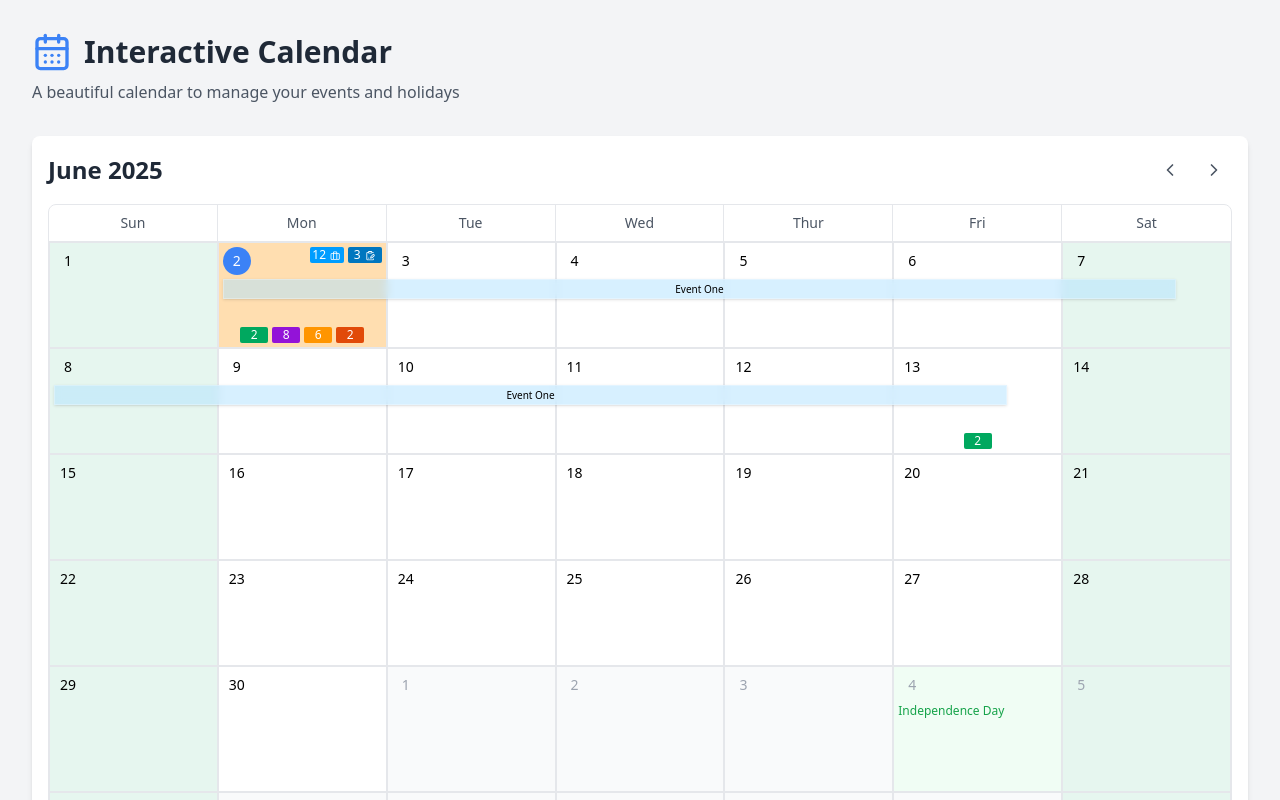
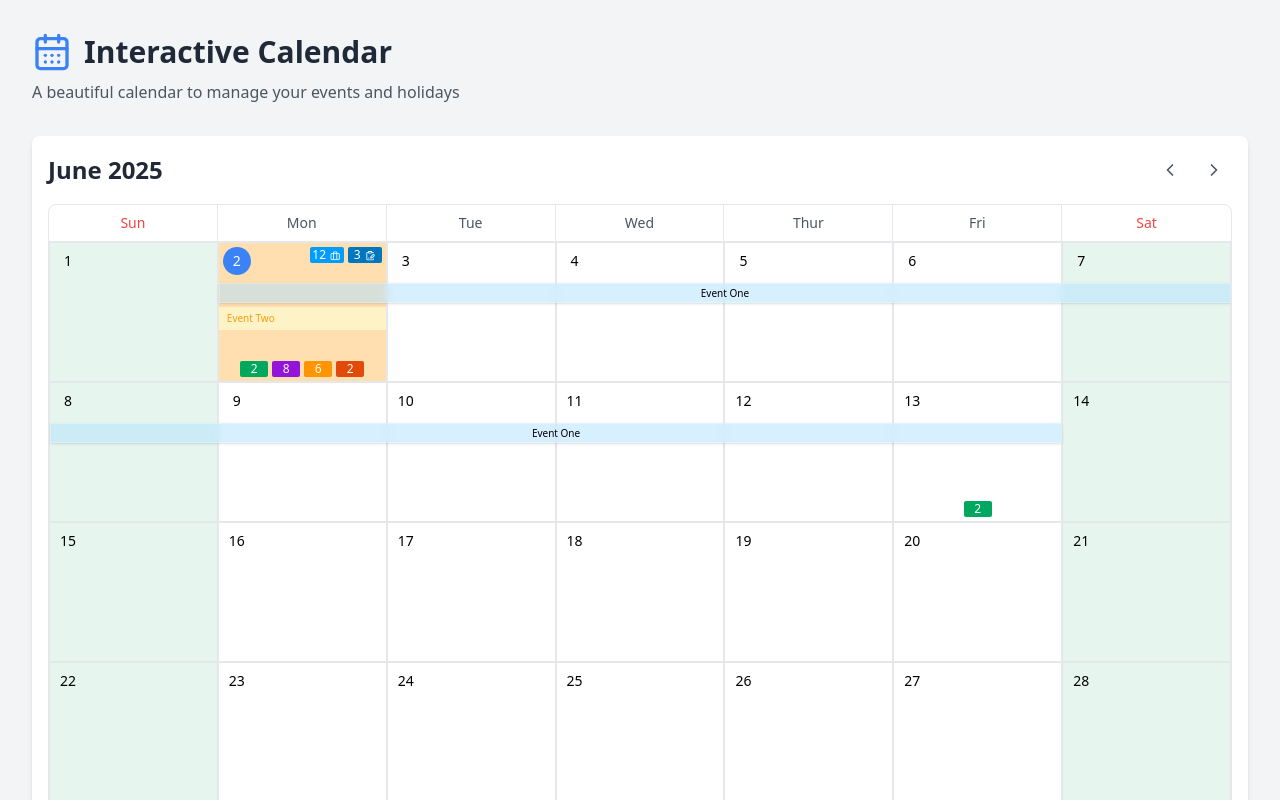
Before and after one commit to rojandahal/event-calendar-component, a React (Vite) app: page / in a window 1280 px wide. Shown: the top 800 px of the page. Built offline with nearby package versions, Linux system fonts and the light colour scheme.

Commit message:
fix: event width fix

```diff
--- a/src/App.tsx
+++ b/src/App.tsx
@@ -24,6 +24,8 @@ function App() {
             badges={badges}
             holidays={holidays}
             topBadges={topBadge}
+            isWeekend={true}
+            weekendDays={[0, 6]} // Sun = 0 to Sat = 6
           />
         </main>
 
--- a/src/components/BadgeIndicator.tsx
+++ b/src/components/BadgeIndicator.tsx
@@ -14,7 +14,6 @@ const BadgeIndicator: React.FC<BadgeIndicatorProps> = ({
   count
 }) => {
   const categoryColor = getCategoryColor(category);
-  console.log("category", category);
   return (
     <div
       key={id}
--- a/src/components/Calendar.tsx
+++ b/src/components/Calendar.tsx
@@ -11,6 +11,8 @@ interface CalendarProps {
   badges: Badge[];
   topBadges: TopBadge[];
   holidays: Holiday[];
+  isWeekend: boolean;
+  weekendDays: number[];
   initialDate?: Date;
 }
 
@@ -19,6 +21,8 @@ const Calendar: React.FC<CalendarProps> = ({
   badges,
   topBadges,
   holidays,
+  isWeekend,
+  weekendDays,
   initialDate = new Date()
 }) => {
   const [currentDate, setCurrentDate] = useState<Date>(initialDate);
@@ -32,7 +36,9 @@ const Calendar: React.FC<CalendarProps> = ({
   const calendarDays = generateCalendarDays(
     currentYear,
     currentMonth,
-    holidays
+    holidays,
+    isWeekend,
+    weekendDays
   );
 
   // Handle month navigation
@@ -46,6 +52,7 @@ const Calendar: React.FC<CalendarProps> = ({
 
   // Handle event click
   const handleEventClick = (event: Event) => {
+    console.log("ON EVENT CLICK", event);
     setSelectedEvent(event);
   };
 
@@ -64,7 +71,7 @@ const Calendar: React.FC<CalendarProps> = ({
         />
 
         <div className="border border-gray-200 rounded-lg overflow-hidden">
-          <WeekdayHeader />
+          <WeekdayHeader weekendDays={weekendDays} />
 
           <div className="grid grid-cols-7">
             {calendarDays.map((cell, index) => {
--- a/src/components/DateCell.tsx
+++ b/src/components/DateCell.tsx
@@ -85,7 +85,7 @@ const DateCell: React.FC<DateCellProps> = ({
   return (
     <div
       className={`
-      min-h-[100px] border border-gray-200 p-1 relative
+      h-[140px] border border-gray-200 relative
       ${cell.isCurrentMonth ? "bg-white" : "bg-gray-50 text-gray-400"}
       ${cell.isToday ? "bg-[#FFDEB0]" : ""}
       ${cell.isHoliday ? "bg-green-50" : ""}
@@ -99,7 +99,8 @@ const DateCell: React.FC<DateCellProps> = ({
           : ""
       }}
     >
-      <div className="flex justify-between">
+      <div className="flex p-1 justify-between">
+        {/* Today's date to be circled */}
         <div
           className={`
         text-sm font-medium p-1 rounded-full w-7 h-7 flex items-center justify-center
@@ -119,7 +120,7 @@ const DateCell: React.FC<DateCellProps> = ({
 
       {/* Holiday name */}
       {cell.isHoliday && cell.holidayName && (
-        <div className="text-xs text-green-600 font-medium mt-1">
+        <div className="text-xs text-center text-green-600 font-medium mt-1">
           {cell.holidayName}
         </div>
       )}
@@ -127,7 +128,7 @@ const DateCell: React.FC<DateCellProps> = ({
       {/* Multi-day events */}
       <div
         className="mt-1 relative hidden md:block"
-        style={{ minHeight: `${eventRows.length * 24}px` }}
+        style={{ minHeight: `${eventRows.length * 20}px` }}
       >
         {eventRows.map((event: Event, rowIndex: number) => {
           if (!event) {
@@ -136,7 +137,7 @@ const DateCell: React.FC<DateCellProps> = ({
                 key={`empty-${rowIndex}`}
                 style={{
                   height: "20px",
-                  top: `${rowIndex * 24}px`,
+                  top: `${rowIndex * 20}px`,
                   position: "absolute",
                   left: 0,
                   right: 0
@@ -169,14 +170,14 @@ const DateCell: React.FC<DateCellProps> = ({
                   (1000 * 60 * 60 * 24)
               ) + 1;
 
-            const segmentWidth = `${segmentDays * 100}%`;
+            const segmentWidth = `${segmentDays * 101.1}%`;
 
             if (isStart) {
               return (
                 <div
                   key={`${event.id}-${formatDateKey(segment.start)}-${index}`}
                   className={`
-            py-1 px-2 text-xs font-medium truncate cursor-pointer absolute
+            py-1 text-xs font-medium truncate cursor-pointer absolute
             backdrop-blur-sm bg-white/40 border border-white/30 shadow
             flex items-center justify-center
           `}
@@ -197,7 +198,7 @@ const DateCell: React.FC<DateCellProps> = ({
                     {event.title}
                   </span>
 
-                  {activeEvent && activeEvent.id === event.id && (
+                  {activeEvent && activeEvent.id == event.id && (
                     <EventTooltip event={event} onClose={closeTooltip} />
                   )}
                 </div>
@@ -217,7 +218,7 @@ const DateCell: React.FC<DateCellProps> = ({
           return (
             <div
               key={`${event.id}-${formatDateKey(cell.date)}`}
-              className="rounded-md py-1 px-2 text-xs font-medium truncate cursor-pointer relative"
+              className="py-1 px-2 text-[10px] font-medium truncate cursor-pointer relative"
               style={{
                 backgroundColor: categoryColor.backgroundColor,
                 color: categoryColor.color
@@ -226,9 +227,9 @@ const DateCell: React.FC<DateCellProps> = ({
             >
               {event.title}
 
-              {activeEvent && activeEvent.id === event.id && (
-                <EventTooltip event={event} onClose={closeTooltip} />
-              )}
+              <EventTooltip event={event} onClose={closeTooltip} />
+              {/* {activeEvent && activeEvent.id == event.id && (
+                )} */}
             </div>
           );
         })}
--- a/src/components/EventTooltip.tsx
+++ b/src/components/EventTooltip.tsx
@@ -1,6 +1,10 @@
-import React from 'react';
-import { Event } from '../types';
-import { formatDate, formatTime, getCategoryColor } from '../utils/calendarUtils';
+import React from "react";
+import { Event } from "../types";
+import {
+  formatDate,
+  formatTime,
+  getCategoryColor
+} from "../utils/calendarUtils";
 
 interface EventTooltipProps {
   event: Event;
@@ -9,29 +13,33 @@ interface EventTooltipProps {
 
 const EventTooltip: React.FC<EventTooltipProps> = ({ event, onClose }) => {
   const categoryColor = getCategoryColor(event.category);
-  const isSameDay = event.startDate.toDateString() === event.endDate.toDateString();
+  const isSameDay =
+    event.startDate.toDateString() === event.endDate.toDateString();
 
   // Handle click outside to close tooltip
   const tooltipRef = React.useRef<HTMLDivElement>(null);
 
-  React.useEffect(() => {
-    const handleClickOutside = (event: MouseEvent) => {
-      if (tooltipRef.current && !tooltipRef.current.contains(event.target as Node)) {
-        onClose();
-      }
-    };
+  // React.useEffect(() => {
+  //   const handleClickOutside = (event: MouseEvent) => {
+  //     if (
+  //       tooltipRef.current &&
+  //       !tooltipRef.current.contains(event.target as Node)
+  //     ) {
+  //       onClose();
+  //     }
+  //   };
 
-    document.addEventListener('mousedown', handleClickOutside);
-    return () => {
-      document.removeEventListener('mousedown', handleClickOutside);
-    };
-  }, [onClose]);
+  //   document.addEventListener("mousedown", handleClickOutside);
+  //   return () => {
+  //     document.removeEventListener("mousedown", handleClickOutside);
+  //   };
+  // }, [onClose]);
 
   return (
     <div
       ref={tooltipRef}
       className="absolute z-10 bg-white rounded-lg shadow-lg p-4 w-72 border border-gray-200"
-      style={{ top: '100%', left: '50%', transform: 'translateX(-50%)' }}
+      style={{ top: "100%", left: "50%", transform: "translateX(-50%)" }}
     >
       <div className="flex justify-between items-start mb-2">
         <h3 className="font-semibold text-lg text-gray-800">{event.title}</h3>
@@ -56,7 +64,9 @@ const EventTooltip: React.FC<EventTooltipProps> = ({ event, onClose }) => {
             {isSameDay ? (
               <p>{formatDate(event.startDate)}</p>
             ) : (
-              <p>{formatDate(event.startDate)} - {formatDate(event.endDate)}</p>
+              <p>
+                {formatDate(event.startDate)} - {formatDate(event.endDate)}
+              </p>
             )}
             <p className="text-gray-500">
               {formatTime(event.startDate)} - {formatTime(event.endDate)}
@@ -66,14 +76,18 @@ const EventTooltip: React.FC<EventTooltipProps> = ({ event, onClose }) => {
 
         {event.location && (
           <div className="flex items-start">
-            <span className="material-icons text-gray-500 mr-2 text-lg">📍</span>
+            <span className="material-icons text-gray-500 mr-2 text-lg">
+              📍
+            </span>
             <p>{event.location}</p>
           </div>
         )}
 
         {event.description && (
           <div className="flex items-start">
-            <span className="material-icons text-gray-500 mr-2 text-lg">📝</span>
+            <span className="material-icons text-gray-500 mr-2 text-lg">
+              📝
+            </span>
             <p>{event.description}</p>
           </div>
         )}
--- a/src/components/WeekdayHeader.tsx
+++ b/src/components/WeekdayHeader.tsx
@@ -1,14 +1,23 @@
-import React from 'react';
+import React from "react";
 
-const WeekdayHeader: React.FC = () => {
-  const weekdays = ['Sun', 'Mon', 'Tue', 'Wed', 'Thur', 'Fri', 'Sat'];
+interface WeekdayHeaderProps {
+  weekendDays: number[];
+}
+
+const WeekdayHeader: React.FC<WeekdayHeaderProps> = ({ weekendDays }) => {
+  const weekdays = ["Sun", "Mon", "Tue", "Wed", "Thur", "Fri", "Sat"];
+
+  const getDayClass = (index: number) =>
+    weekendDays.includes(index) ? "text-red-500" : "text-gray-600";
 
   return (
     <div className="grid grid-cols-7 border-b border-gray-200">
       {weekdays.map((day, index) => (
         <div
           key={index}
-          className="py-2 text-center text-sm font-medium text-gray-600 border-r last:border-r-0 border-gray-200"
+          className={`py-2 text-center text-sm font-medium border-r last:border-r-0 border-gray-200 ${getDayClass(
+            index
+          )}`}
         >
           {day}
         </div>
--- a/src/data/mockData.ts
+++ b/src/data/mockData.ts
@@ -11,15 +11,15 @@ export const events: Event[] = [
     location: "Conference Room A",
     description: "This is a multi-day event spanning across dates."
   },
-  // {
-  //   id: "2",
-  //   title: "Event Two",
-  //   startDate: new Date(2025, 5, 2),
-  //   endDate: new Date(2025, 5, 5),
-  //   category: "project",
-  //   location: "Virtual Meeting",
-  //   description: "Project planning session with team members."
-  // },
+  {
+    id: "2",
+    title: "Event Two",
+    startDate: new Date(2025, 5, 2),
+    endDate: new Date(2025, 5, 2),
+    category: "project",
+    location: "Virtual Meeting",
+    description: "Project planning session with team members."
+  }
   // {
   //   id: "3",
   //   title: "Leave",
--- a/src/utils/calendarUtils.ts
+++ b/src/utils/calendarUtils.ts
@@ -73,7 +73,9 @@ export const isHoliday = (
 export const generateCalendarDays = (
   year: number,
   month: number,
-  holidays: Holiday[]
+  holidays: Holiday[],
+  isWeekend: boolean,
+  weekendDays: number[]
 ): DateCell[] => {
   const daysInMonth = getDaysInMonth(year, month);
   const firstDayOfMonth = new Date(year, month, 1);
@@ -106,7 +108,7 @@ export const generateCalendarDays = (
       isToday: isSameDay(date, today),
       isHoliday: !!holiday,
       holidayName: holiday?.name,
-      isWeekend: date.getDay() === 0 || date.getDay() === 6
+      isWeekend: isWeekend ? weekendDays.includes(date.getDay()) : false
     });
   }
 
@@ -121,7 +123,7 @@ export const generateCalendarDays = (
       isToday: isSameDay(date, today),
       isHoliday: !!holiday,
       holidayName: holiday?.name,
-      isWeekend: date.getDay() === 0 || date.getDay() === 6
+      isWeekend: isWeekend ? weekendDays.includes(date.getDay()) : false
     });
   }
 
@@ -137,7 +139,7 @@ export const generateCalendarDays = (
       isToday: isSameDay(date, today),
       isHoliday: !!holiday,
       holidayName: holiday?.name,
-      isWeekend: date.getDay() === 0 || date.getDay() === 6
+      isWeekend: isWeekend ? weekendDays.includes(date.getDay()) : false
     });
   }
 
```
